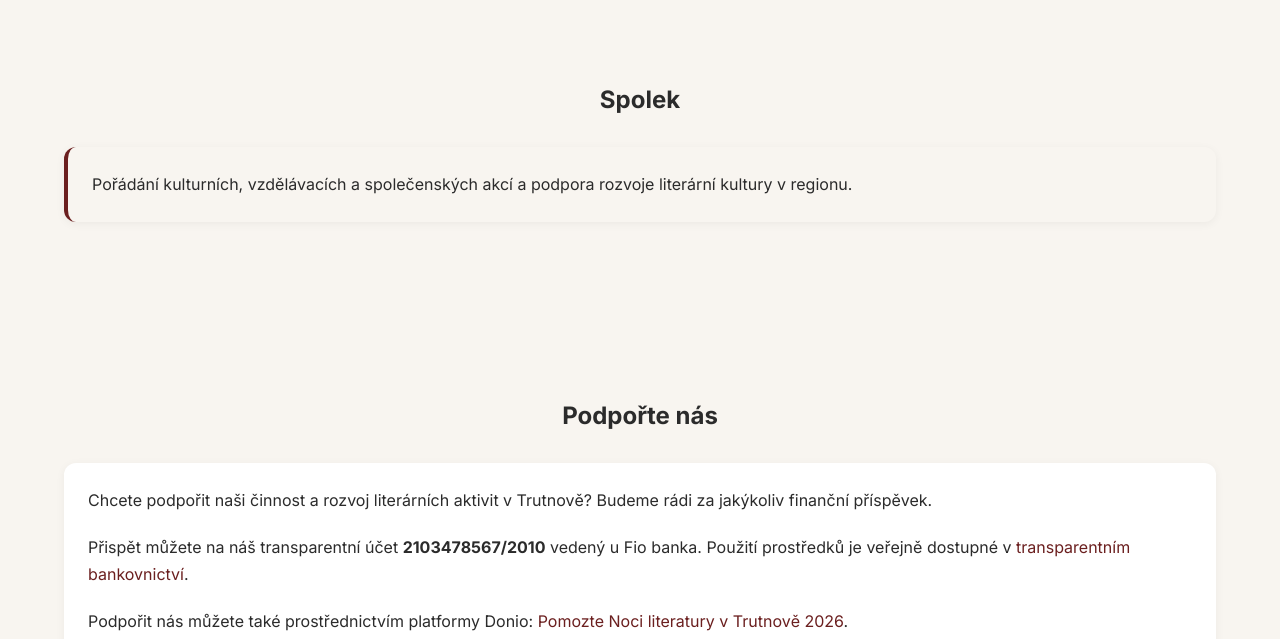
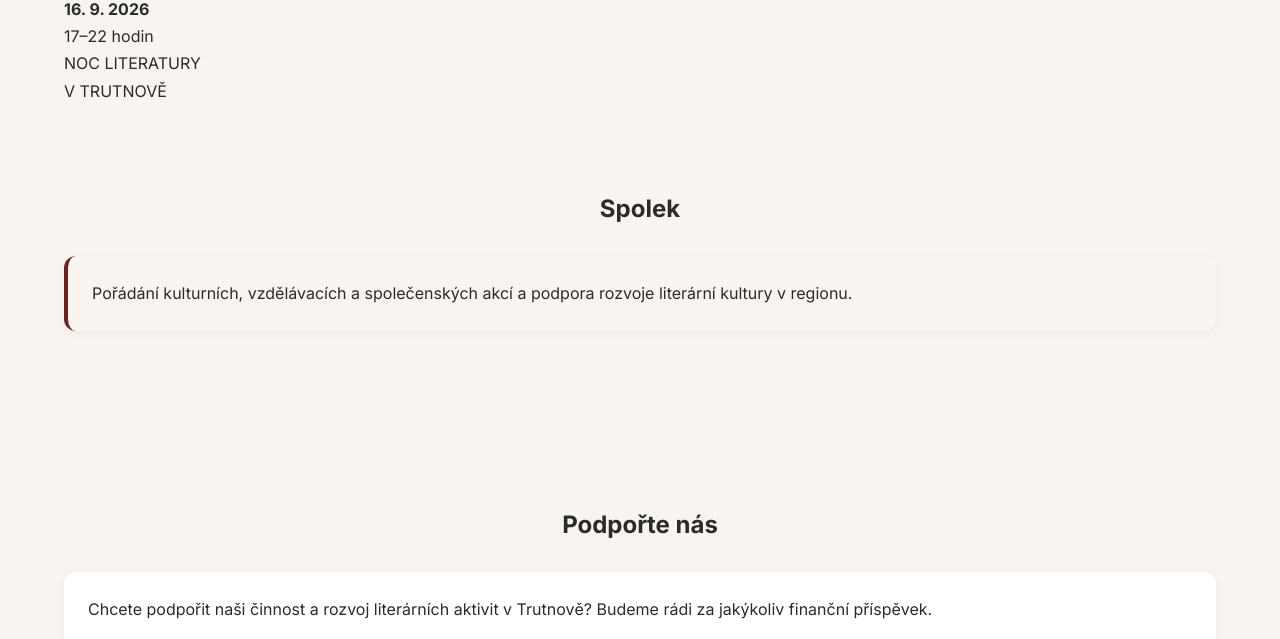
Before and after one commit to petira/trut, a Jekyll site: the page built from index.md, in a window 1280 px wide and 900 px high, scrolled down 714 px, cut to the strip 261-900 px from the top of the window. Built offline with Jekyll 4.4.1, drawn with Linux system fonts in a browser that asks for light colours; some web fonts are replaced; part of the change alters nothing that is shown.

```diff
--- a/_layouts/home.html
+++ b/_layouts/home.html
@@ -37,6 +37,8 @@ layout: default
     </div>
 
 </header>
+
+{% include teaser.html %}
 
 <section id="spolek" class="section">
 
```
